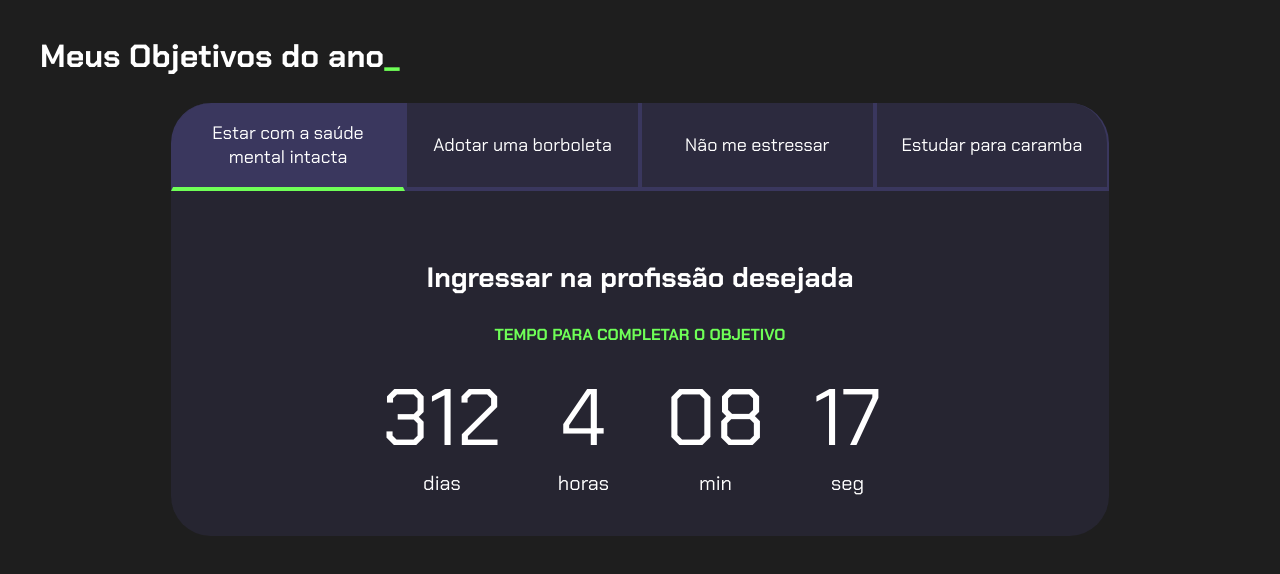
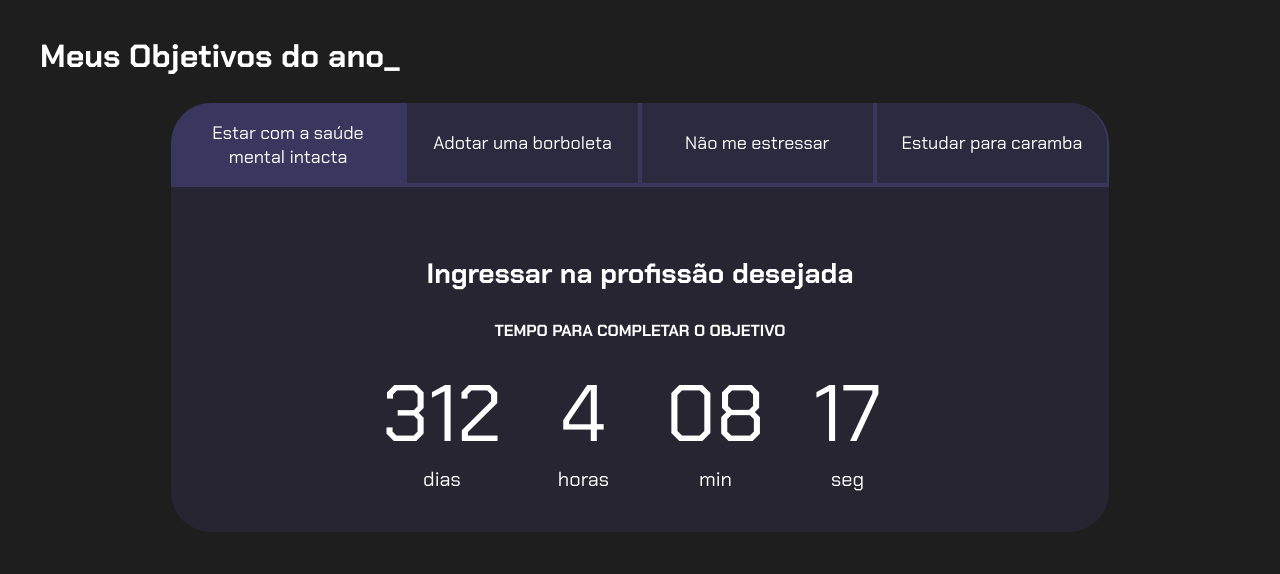
Before and after one commit to ANA123BEATRI/matem-tica-avan-ada-3-A, a plain HTML site: page index.html in a window 1280 px wide. Drawn offline with Linux system fonts and the light colour scheme.

Commit message:
Atualizar o style.css

```diff
--- a/style.css
+++ b/style.css
@@ -33,7 +33,7 @@ body {
 }
 
 .titulo-principal span {
-    color: var(--verde);
+    color: var(--rosa);
 }
 
 
@@ -63,7 +63,7 @@ body {
 
 .botao.ativo{
     background-color: var(--botao-ativo);
-    border-bottom: 4px solid var(--verde);
+    border-bottom: 4px solid var(--roxo);
 }
 
 .abas-textos{
@@ -85,7 +85,7 @@ body {
 }
 .aba-conteudo-titulo-secundario{
     text-align: center;
-    color: var(--verde);
+    color: var(--rosa);
     text-transform: uppercase;
 }
 
@@ -107,7 +107,7 @@ body {
 }
 
 .contador-digito-texto{
-    color: var(--yellow);
+    color: var(--roxo);
     font-size: 20px;
     margin: 0;
 
```
